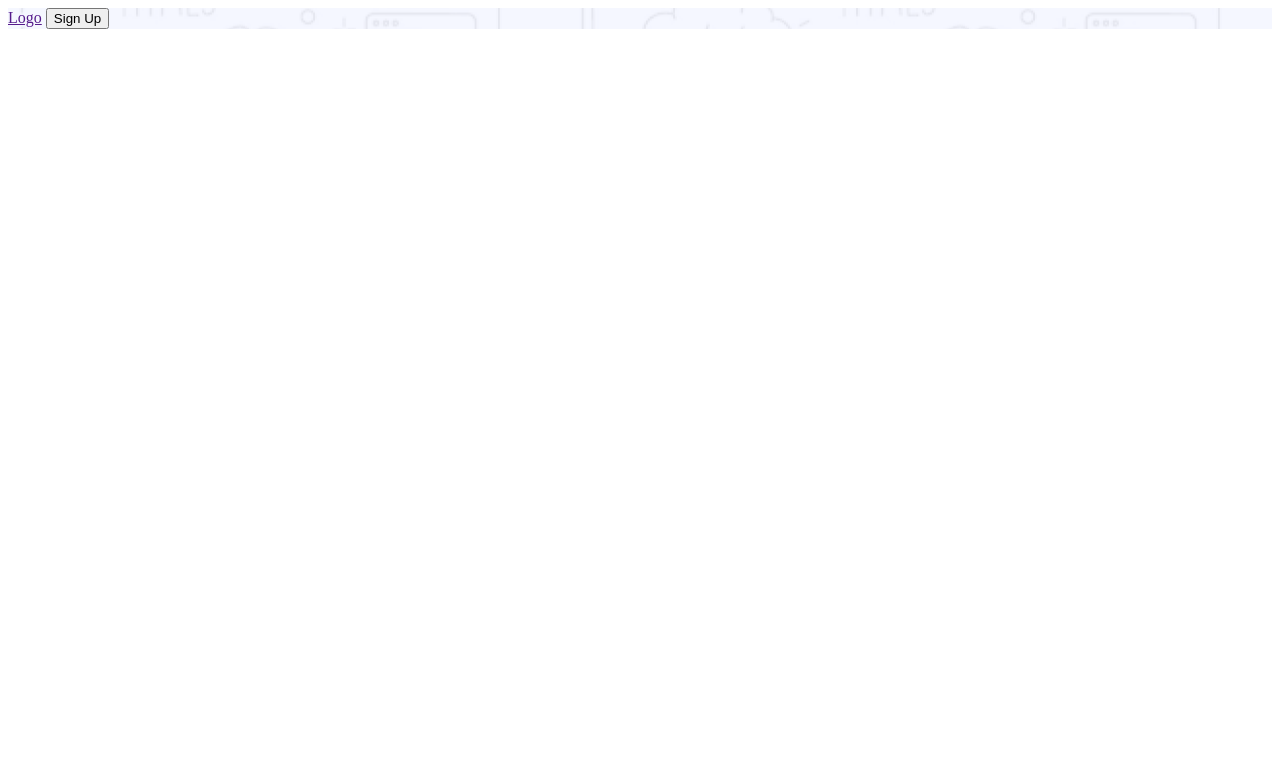
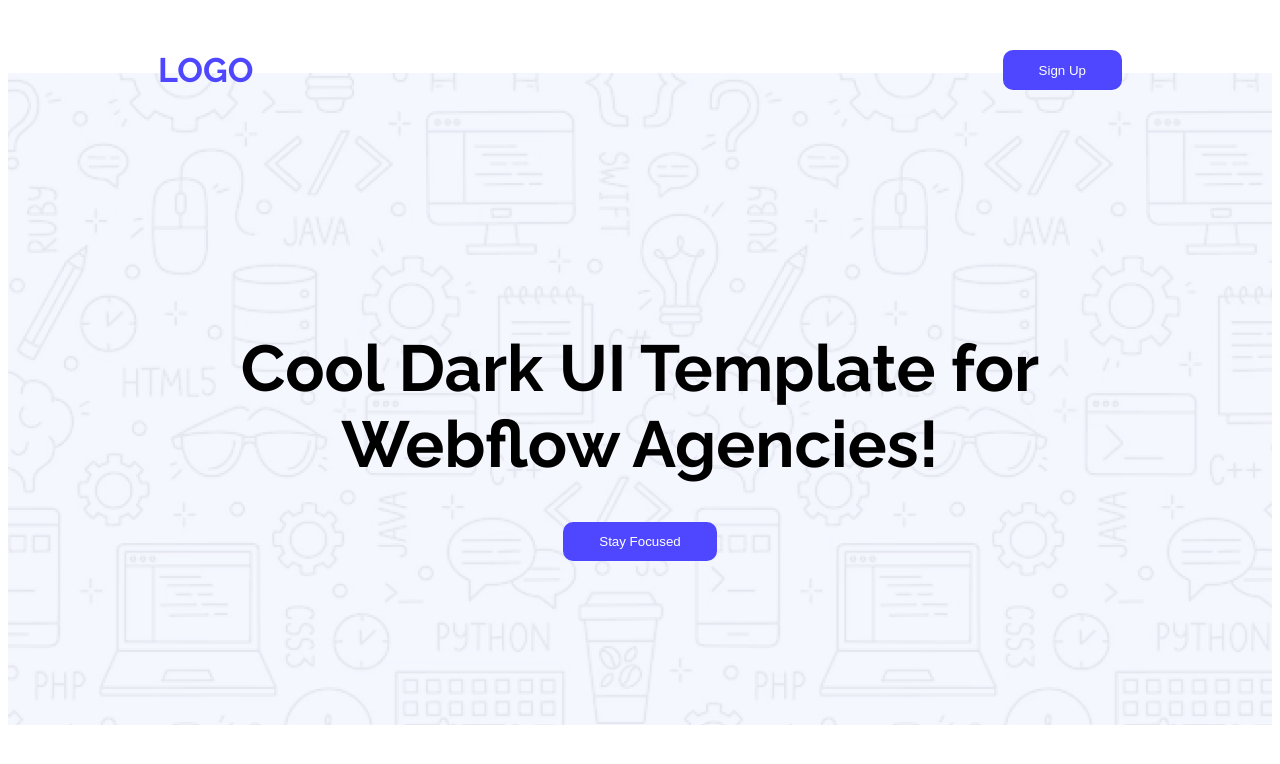
Before and after one commit to Boishakhi11/B12A01-landing-launchpad, a plain HTML site: page index.html in a window 1280 px wide. Drawn offline with Linux system fonts and the light colour scheme.

Commit message:
add navbar and banner section

```diff
--- a/index.css
+++ b/index.css
@@ -1,5 +1,59 @@
+
+.raleway-normal {
+  font-family: "Raleway", sans-serif;
+  font-optical-sizing: auto;
+  font-style: normal;
+}
+
+/*shared Styles*/
+.btn-primary {
+   background-color: rgba(78, 71, 255, 1);
+   color: white;
+   border-radius: 10px;
+   padding: 12px 36px;
+   border: none;
+}
+
+banner-title {
+
+}
+
+/*header starts here*/
 .header {
+    max-width: 1440px;
+    height: 698px;
     background-image: url("Assets/Hero-bg.png");
     background-repeat: no-repeat;
     background-position: center;
 }
+
+.logo {
+    color: rgba(78, 71, 255, 1);
+    font-size: 34px;
+    font-weight: 700;
+}
+
+.navbar a {
+    text-decoration: none;
+}
+
+.navbar {
+    display: flex;
+    justify-content: space-between;
+    margin: 50px 150px;
+    padding-bottom: 150px;
+}
+
+.banner {
+    text-align: center;
+}
+
+.section-title {
+    font-weight: bold;
+    font-size: 65px;
+    margin: 0 auto;
+    max-width: 800px;
+    text-align: center;
+    padding: 40px 150px;
+
+}
--- a/index.html
+++ b/index.html
@@ -4,14 +4,24 @@
     <meta charset="UTF-8">
     <meta name="viewport" content="width=device-width, initial-scale=1.0">
     <title>Assignment</title>
+    <link rel="preconnect" href="https://fonts.googleapis.com">
+    <link rel="preconnect" href="https://fonts.googleapis.com">
+    <link rel="preconnect" href="https://fonts.gstatic.com" crossorigin>
+    <link href="https://fonts.googleapis.com/css2?family=Raleway:ital,wght@0,100..900;1,100..900&family=Roboto:ital,wght@0,100..900;1,100..900&display=swap" rel="stylesheet">
     <link rel="stylesheet" href="index.css">
 </head>
-<body>
+<body class="raleway-normal">
     <header class="header">
-       <nav>
-        <a href="">Logo</a>
-        <button>Sign Up</button>
+       <nav class="navbar">
+        <a class="logo" href="">LOGO</a>
+        <button class="btn-primary">Sign Up</button>
        </nav>
+       <div class="banner">
+        <h1 class="section-title banner-title">Cool Dark UI Template for <br> Webflow Agencies!</h1>
+        <button class="btn-primary">Stay Focused</button>
+       </div>
+
+
     </header>
     <main>
 
```
